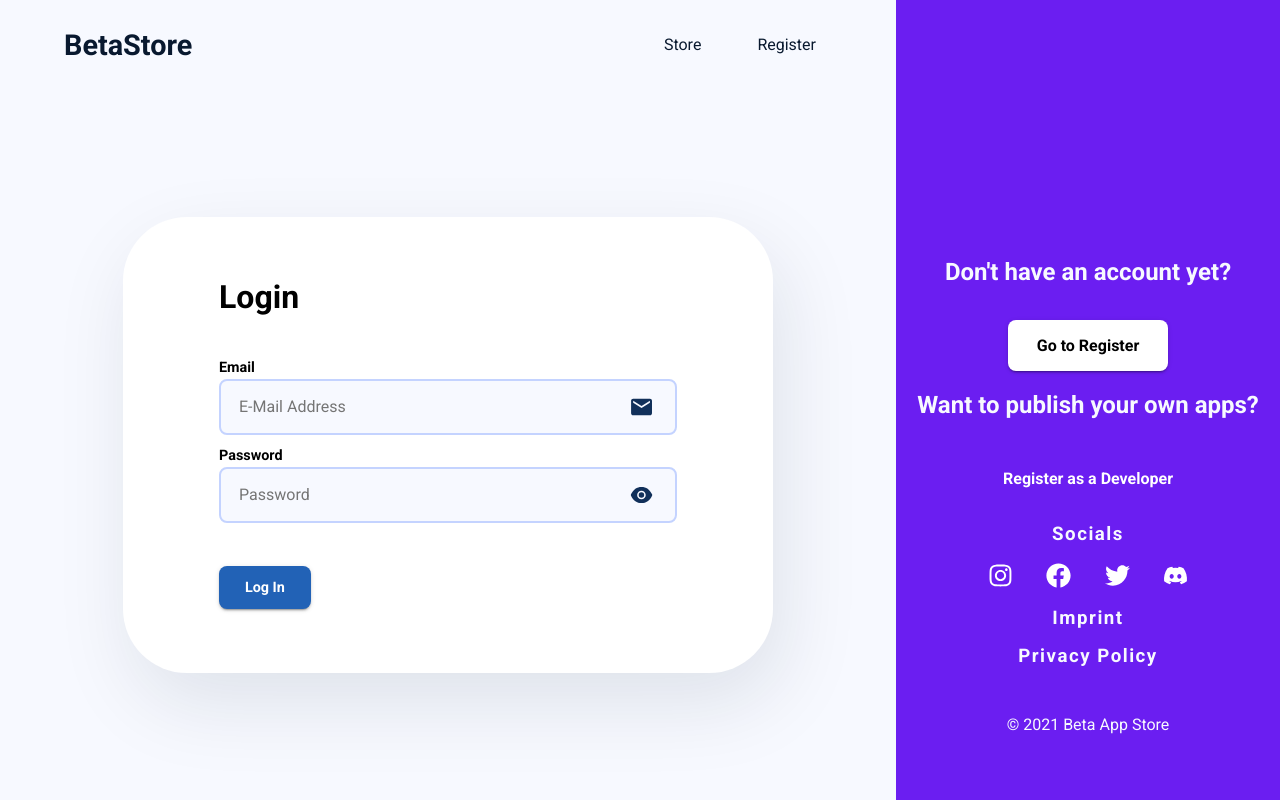
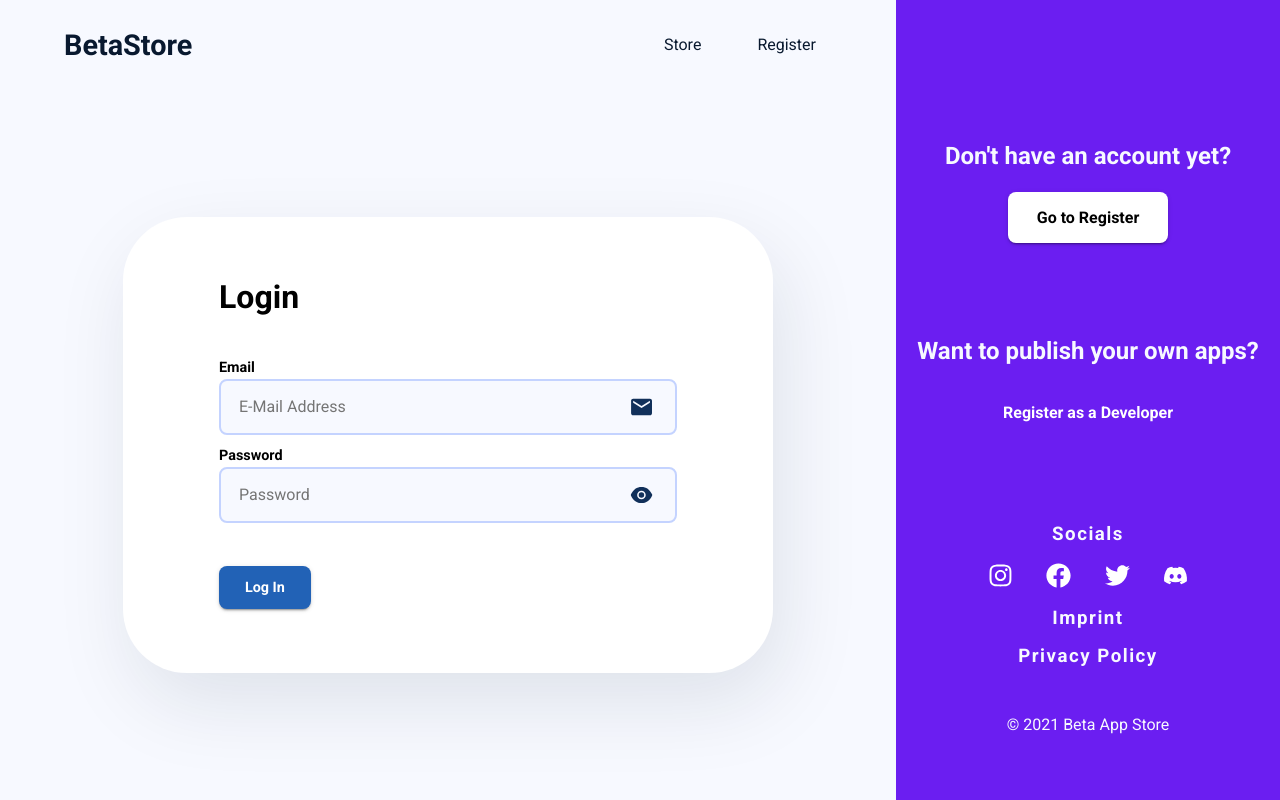
Before and after one commit to floriankulig/testiply, a Next.js app: page /login in a window 1280 px wide. Built offline with nearby package versions, Linux system fonts and the light colour scheme.

Commit message:
adjusted auth sidebar padding

```diff
--- a/src/components/auth/AuthInfoSidebar.tsx
+++ b/src/components/auth/AuthInfoSidebar.tsx
@@ -19,14 +19,14 @@ const StyledAuthInfoSidebar = styled.div<StyledAuthInfoSidebarProps>`
     display: flex;
     flex-direction: column;
     justify-content: space-between;
-    padding: 15em 0 3em;
+    padding: 3em 0;
     transform: translateX(${p => p.shows ? "0" : p.isRight ? "100%" : "-100%"});
     transition: transform .5s var(--easing);
 
     .cta-change-formtype{
         h2{
             color: ${getTextColor("#6B1EF1")};
-            margin-bottom: 1.5em;
+            margin: 4em 0 1em;
         }
         text-align: center;
     }
@@ -72,13 +72,15 @@ export const AuthInfoSidebar: React.FC<AuthInfoSidebarProps> = ({ type }) => {
             <div className="cta-change-formtype">
                 <h2>{type.includes("register") ? "Already have an account?" : "Don't have an account yet?"}</h2>
                 <Button color="white" big bold onClick={() => handleFormToggle()} onKeyDown={() => handleFormToggle()}>{type !== "login" ? "Go to Login" : "Go to Register"}</Button>
+                {type !== "dev_register" && (
+                    <>
+                        <h2>Want to publish your own apps?</h2>
+                        <Link href="/dev/register">
+                            <Button transparent color="white" big bold>Register as a Developer</Button>
+                        </Link>
+                    </>)}
             </div>
-            {type !== "dev_register" && (<div className="cta-change-formtype">
-                <h2>Want to publish your own apps?</h2>
-                <Link href="/dev/register">
-                    <Button transparent color="white" big bold>Register as a Developer</Button>
-                </Link>
-            </div>)}
+
             <Info>
                 <div className="info-group">
                     <Socials />
```
